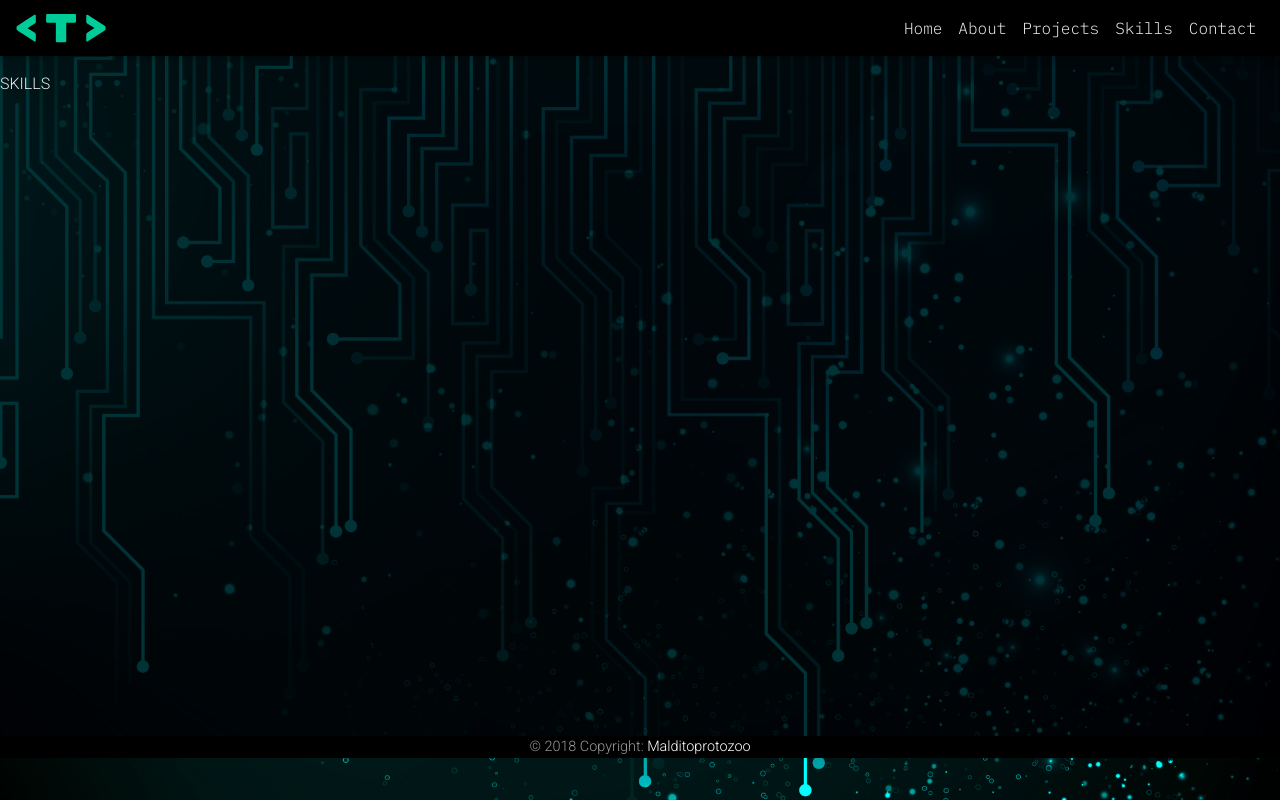
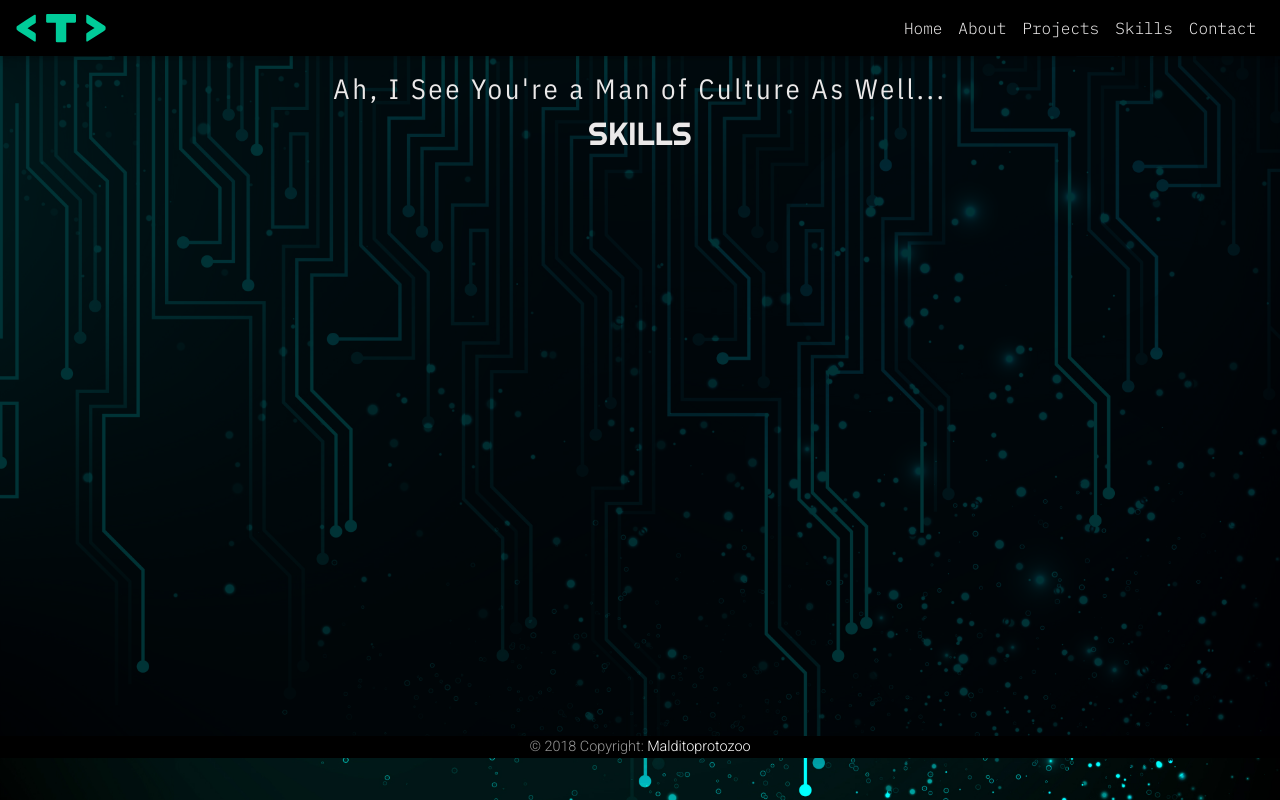
Before and after one commit to malditoprotozoo/portfolio, a React (Create React App) app: page /skills in a window 1280 px wide. Built offline with nearby package versions, Linux system fonts and the light colour scheme.

Commit message:
adding titles to skills

```diff
--- a/src/components/Skills/index.js
+++ b/src/components/Skills/index.js
@@ -4,7 +4,10 @@ class Skills extends Component {
   render() {
     return (
       <div id="Skills" className="section">
-        <p>SKILLS</p>
+        <header>
+          <h3>Ah, I See You're a Man of Culture As Well...</h3>
+          <h2>Skills</h2>
+        </header>
       </div>
     );
   }
```
